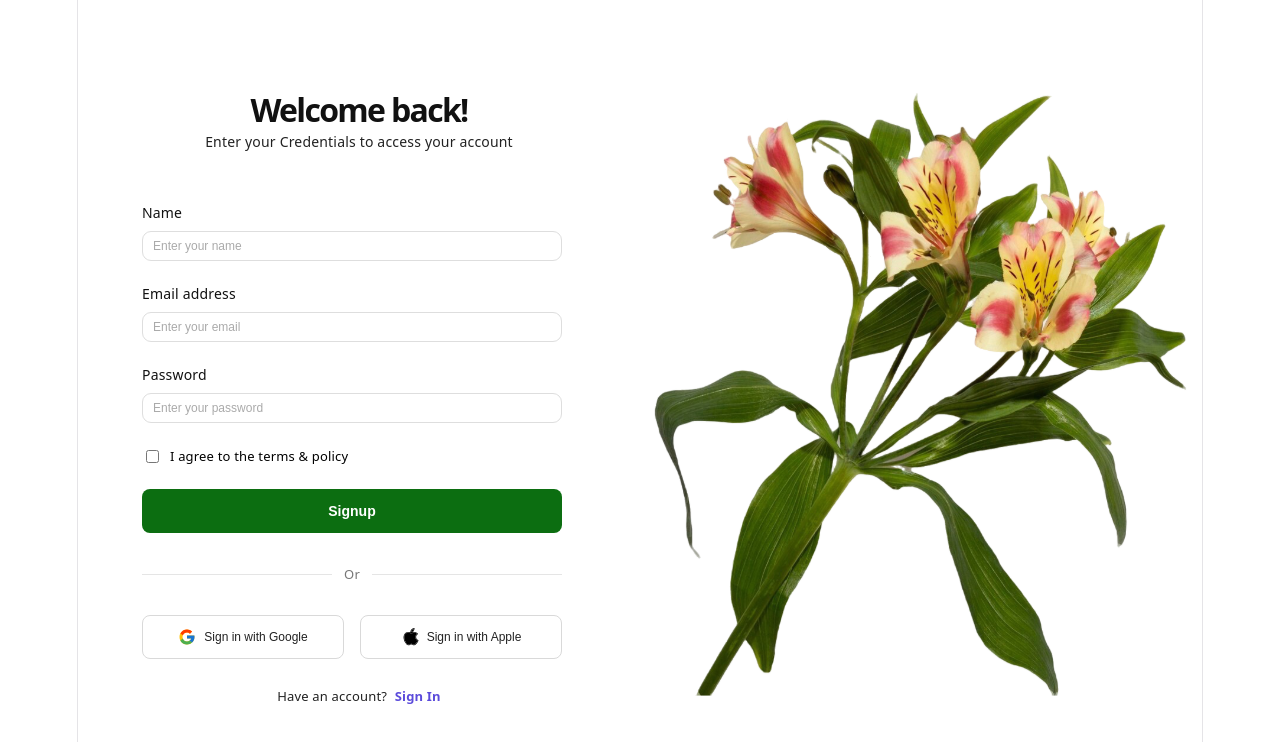
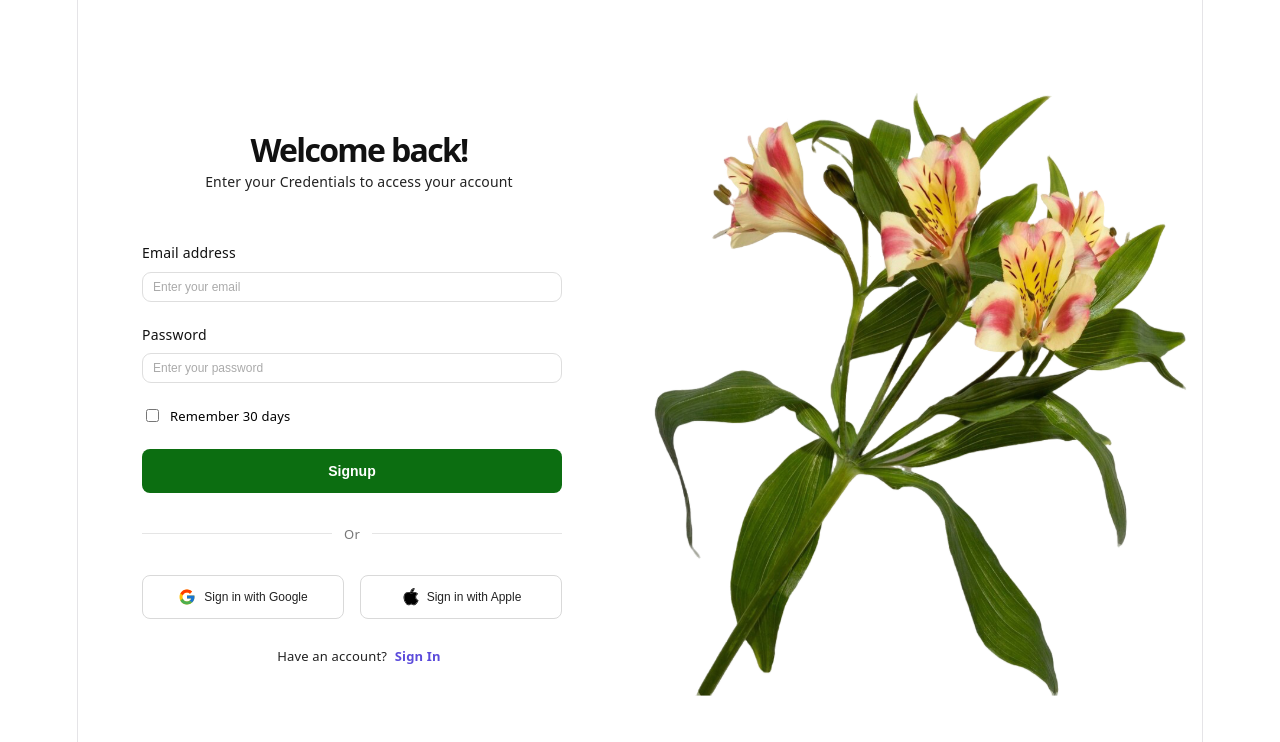
Before and after one commit to jarellecalimlim25/appdev1-final-practical-exam, a React (Vite) app: page / in a window 1280 px wide. Shown: the top 742 px of the page. Built offline with nearby package versions, Linux system fonts and the light colour scheme.

Commit message:
Update Login form

```diff
--- a/src/components/Login.jsx
+++ b/src/components/Login.jsx
@@ -12,16 +12,6 @@ function Login() {
         </p>
 
         <form className={styles.form}>
-            <div className={styles.field}>
-            <label htmlFor="name">Name</label>
-                <input
-                    id="name"
-                    type="text"
-                    placeholder="Enter your name"
-                    required
-                 />
-            </div>
-
             <div className={styles.field}>
             <label htmlFor="email">Email address</label>
             <input
@@ -44,7 +34,7 @@ function Login() {
 
             <label className={styles.terms}>
             <input type="checkbox" required />
-            <span>I agree to the terms &amp; policy</span>
+            <span>Remember 30 days</span>
             </label>
 
             <button type="submit" className={styles.signupButton}>
```
Also changed, not shown: calimlim-login-form.png (added).
